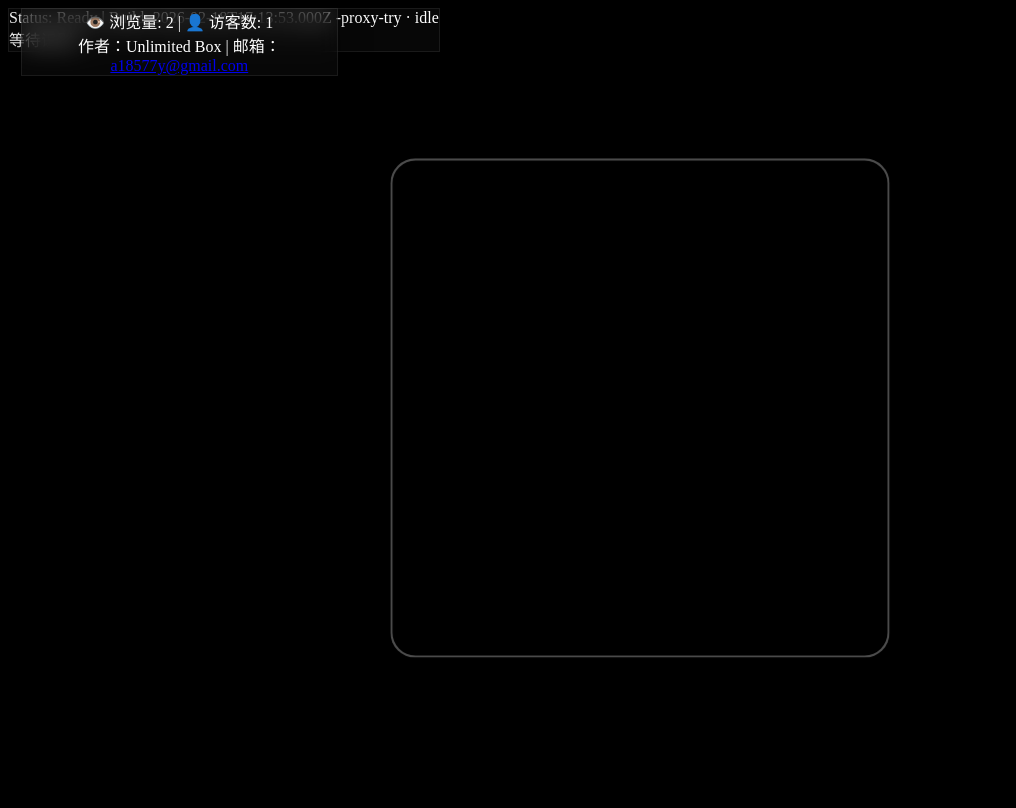
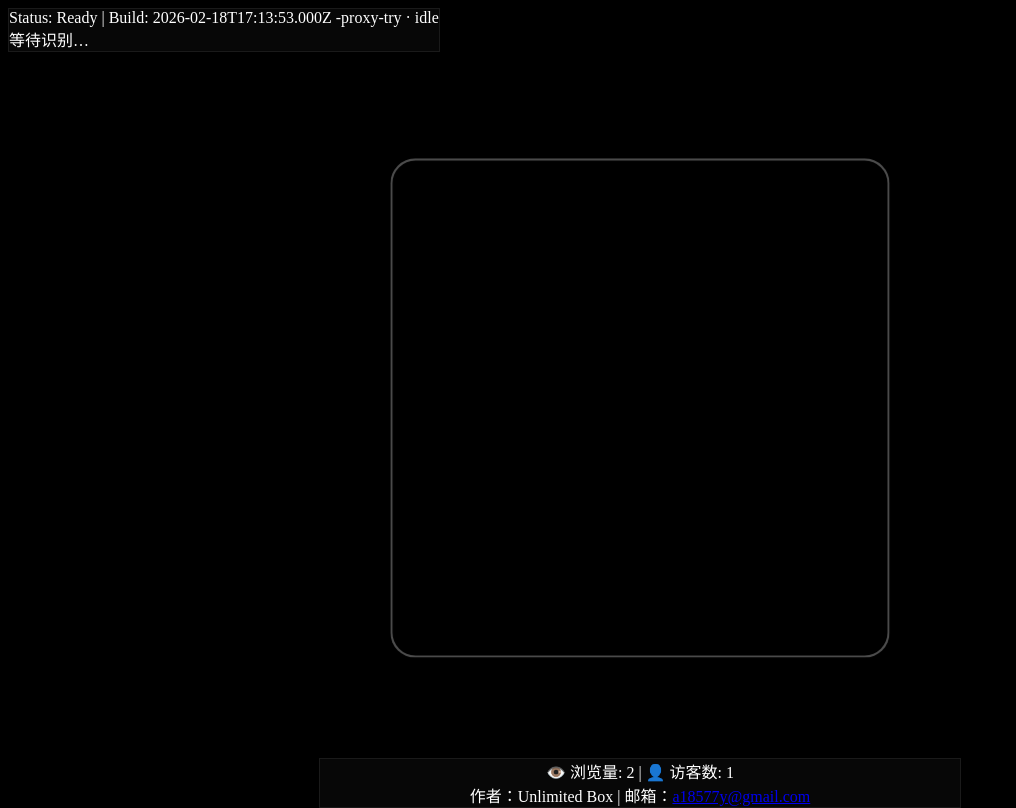
Before and after one commit to Mocas-12/aura-vision, a React (Vite) app: page / in a window 1280 px wide. Shown: the whole page, without its empty margins (0-1016 px from the left). Built offline with nearby package versions, Linux system fonts and the light colour scheme; no server answers.

Commit message:
footer-static-bottom-flex-layout-mt-auto-pt-5-full-width-center

```diff
--- a/src/App.tsx
+++ b/src/App.tsx
@@ -209,7 +209,7 @@ export default function App() {
   }, [cameraReady, apiKey, busy])
 
   return (
-    <div className="w-full h-full relative pb-20">
+    <div className="w-full min-h-screen relative flex flex-col">
       <video
         ref={videoRef}
         className="absolute inset-0 w-full h-full object-cover"
@@ -285,8 +285,8 @@ export default function App() {
           </div>
         </div>
       </div>
-      <div className="fixed top-0 left-0 right-0 z-50">
-        <div className="glass mx-auto w-[92%] max-w-[640px] rounded-b-2xl px-4 py-3 text-center">
+      <div className="relative z-10 w-full mt-auto pt-5">
+        <div className="glass mx-auto w-[92%] max-w-[640px] rounded-2xl px-4 py-3 text-center">
           <div className="text-sm text白色/80">👁️ 浏览量: {viewCount} | 👤 访客数: {visitorCount}</div>
           <div className="mt-1 text-sm text白色/70">
             作者：Unlimited Box | 邮箱：
```
